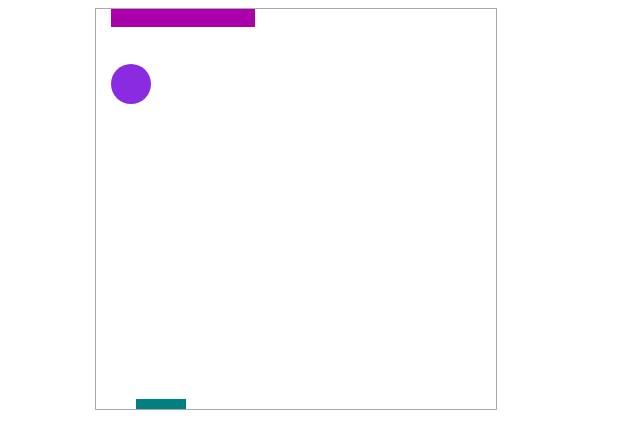
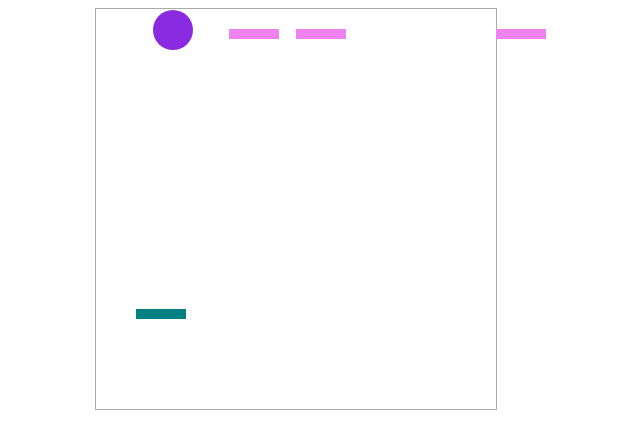
Before and after one commit to nihat-js/breakout-game, a website built with Parcel: page index.html in a window 1280 px wide. Shown: the whole page, without its empty margins (213-853 px from the left). Built offline with nearby package versions, Linux system fonts and the light colour scheme.

Commit message:
added me

```diff
--- a/app.js
+++ b/app.js
@@ -3,93 +3,101 @@ const random = (max, min = 0) => min + Math.floor(Math.random() * max)
 const ball = document.querySelector('.ball')
 const { log } = console
 const me = document.querySelector('.me')
-const Game = {
-  width: 400,
-  height: 400,
-  obstacles : []
 
-}
 
 const Ball = {
   width: 40,
   height: 40,
-  left : 60 ,
-  top : 100 ,
-  getRight : function (){ return this.left + this.width },
-  getBottom : function () { return this.top + this.height }  ,
+  left: 60,
+  top: 100,
+  getRight: function () { return this.left + this.width },
+  getBottom: function () { return this.top + this.height },
   speed: 3,
-  movingX : 3,
-  movingY : 3,
-  updateElement : function(){
-    document.querySelector('.ball').style.left = this.left + "px" ,
-    document.querySelector(".ball").style.top  = this.top  + "px"
+  movingX: 3,
+  movingY: 3,
+  updateElement: function () {
+    document.querySelector('.ball').style.left = this.left + "px",
+      document.querySelector(".ball").style.top = this.top + "px"
   }
 }
 
 const Me = {
+  name : "player",
   width: 50,
   height: 15,
-  left : 0 ,
-  top : 0 ,
-  getRight : function () {  }
+  left: 40,
+  top: 300,
+  getRight: function () { return this.left + this.width },
+  getBottom: function () { return this.top + this.height },
 
 }
 
-function createObstacles(count = 2) {
-  let height = random(10, 10);
-  let width = random(10, 30);
-  let offsetHeight = 0;
+const Game = {
+  width: 400,
+  height: 400,
+  obstacles: [Me],
+  // all : obstacles,
+
+}
+
+function createObstacles(count = 5) {
+  // let height = random(10, 10);
+  // let width = random(10, 30);
+  let height = 10
+  let width = 50
   for (let i = 0; i < count; i++) {
     let obstacle = {
-      left :  i*width + 70 ,
-      top : 18 ,
-      width : width ,
-      height : height  ,
-      getRight : function (){ return this.left + this.width },
-      getBottom : function () { return this.top + this.height }  ,
+      id: Math.random().toString(36).split(2,),
+      left: 400 / (i + 1),
+      top: 20,
+      width: width,
+      height: height,
+      getRight: function () { return this.left + this.width },
+      getBottom: function () { return this.top + this.height },
 
     }
     Game.obstacles.push(obstacle)
-    log("obstacle",obstacle,)
     let div = document.createElement('div');
-    div.style.width = obstacle.left + "px";
-    div.style.height = obstacle.top + "px";
-    div.style.position = "absolute"
-
-
-    div.style.left = i * width + 15 + "px";
-    div.style.top = offsetHeight + "px";
-    div.style.backgroundColor = "#aa00aa"
+    div.id = obstacle.id
+    div.style.cssText = `position:absolute; background-color : violet; width :${obstacle.width}px ; height :${obstacle.height}px ; left : ${obstacle.left}px ; top :     ${obstacle.top}px  `
     gameDiv.append(div)
   }
 }
 
 function moveBall() {
   if (Ball.left + Ball.width > Game.width) {
-    Ball.movingX = - Ball.speed ;
+    Ball.movingX = - Ball.speed;
   }
-  if (Ball.left < 0 ){
-    Ball.movingX =Ball.speed;
+  if (Ball.left < 0) {
+    Ball.movingX = Ball.speed;
   }
 
-  if (Ball.top + Ball.height > Game.height){
+  if (Ball.top + Ball.height > Game.height) {
     Ball.movingY = -Ball.speed
   }
-  if (Ball.top < 0){
+  if (Ball.top < 0) {
     Ball.movingY = Ball.speed
   }
 
-  Game.obstacles.forEach(item => {
+  Game.obstacles.forEach((item, index) => {
     // let min ,max, min2 , max2 ;
-    let condition1 =  Ball.left >= item.left && Ball.left <= item.getRight()
+    let condition1 = Ball.left >= item.left && Ball.left <= item.getRight()
     let condition2 = item.left >= Ball.left && item.left <= Ball.getRight()
 
-    let condition3 =  Ball.top >= item.top && Ball.top <= item.getBottom()
+    let condition3 = Ball.top >= item.top && Ball.top <= item.getBottom()
     let condition4 = item.top >= Ball.top && item.top <= Ball.getBottom()
 
-    if ( (condition1 || condition2) && (condition3 || condition4) ){
-      Ball.movingX*=-1
-      Ball.movingY*=-1
+
+    if ((condition1 || condition2) && (condition3 || condition4)) {
+      Ball.movingX *= -1
+      // Ball.movingY *= -1
+      log(condition1, condition2, condition3, condition4)
+      if (item.name != "player"){
+        document.getElementById(item.id).remove();
+        Game.obstacles.splice(index, 1)
+        log("not a player")
+      }
+
     }
 
 
@@ -99,8 +107,8 @@ function moveBall() {
 
 
 
-  Ball.left  += Ball.movingX ;
-  Ball.top += Ball.movingY ;
+  Ball.left += Ball.movingX;
+  Ball.top += Ball.movingY;
 
   Ball.updateElement()
 
@@ -114,11 +122,15 @@ function startGame() {
 
 }
 
-gameDiv.addEventListener('mousemove',mouseMove)
+gameDiv.addEventListener('mousemove', mouseMove)
 
-function mouseMove(e){
-
-  me.style.left = e.layerX  - Ball.width / 2 + "PX"
+function mouseMove(e) {
+  if (e.layerX + Me.width > Game.width){
+    Me.left = Game.width - Me.width
+  }else{
+    Me.left = e.layerX
+  }
+  me.style.left = Me.left + "PX"
 
 }
 
--- a/index.css
+++ b/index.css
@@ -11,7 +11,7 @@
   height: 10px;
   background-color: teal;
   position: absolute;
-  bottom : 0;
+  top : 300px;
   left : 40px;
 }
 
```
Also changed, not shown: 4 other files.
